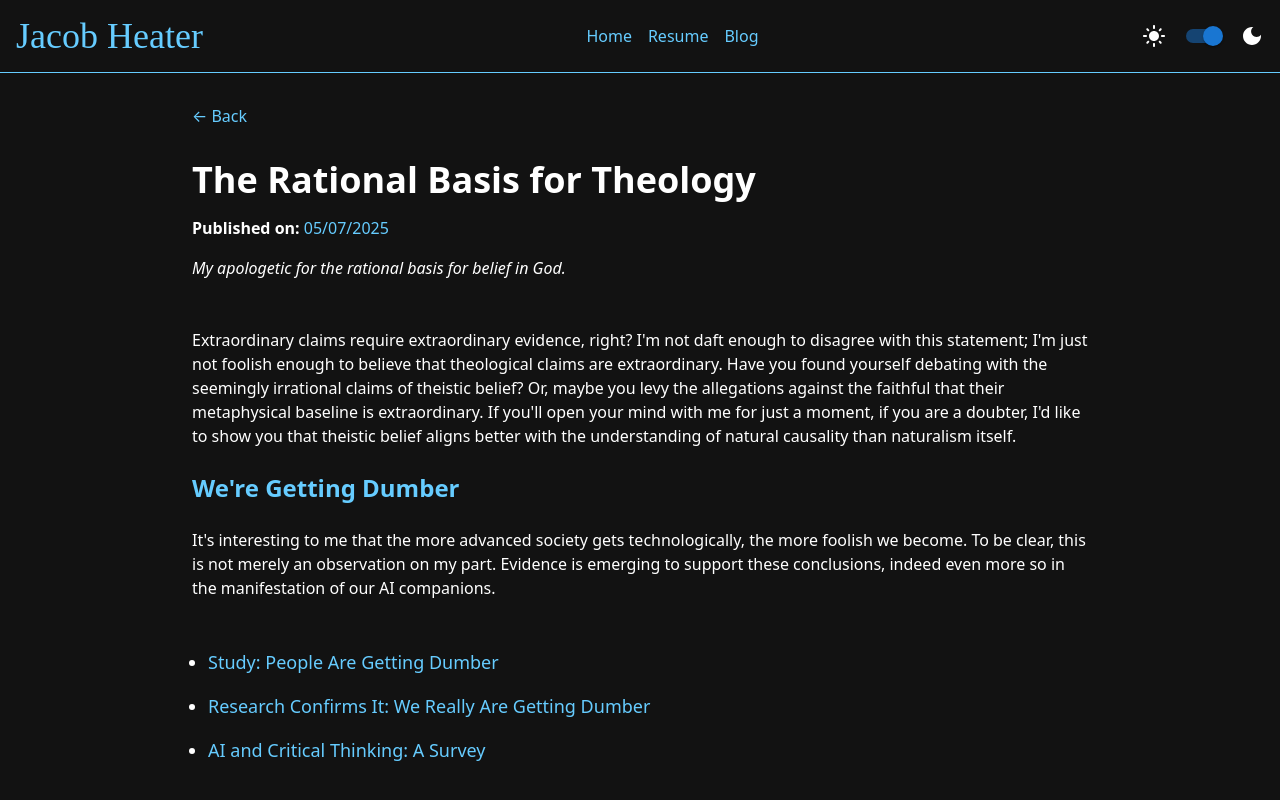
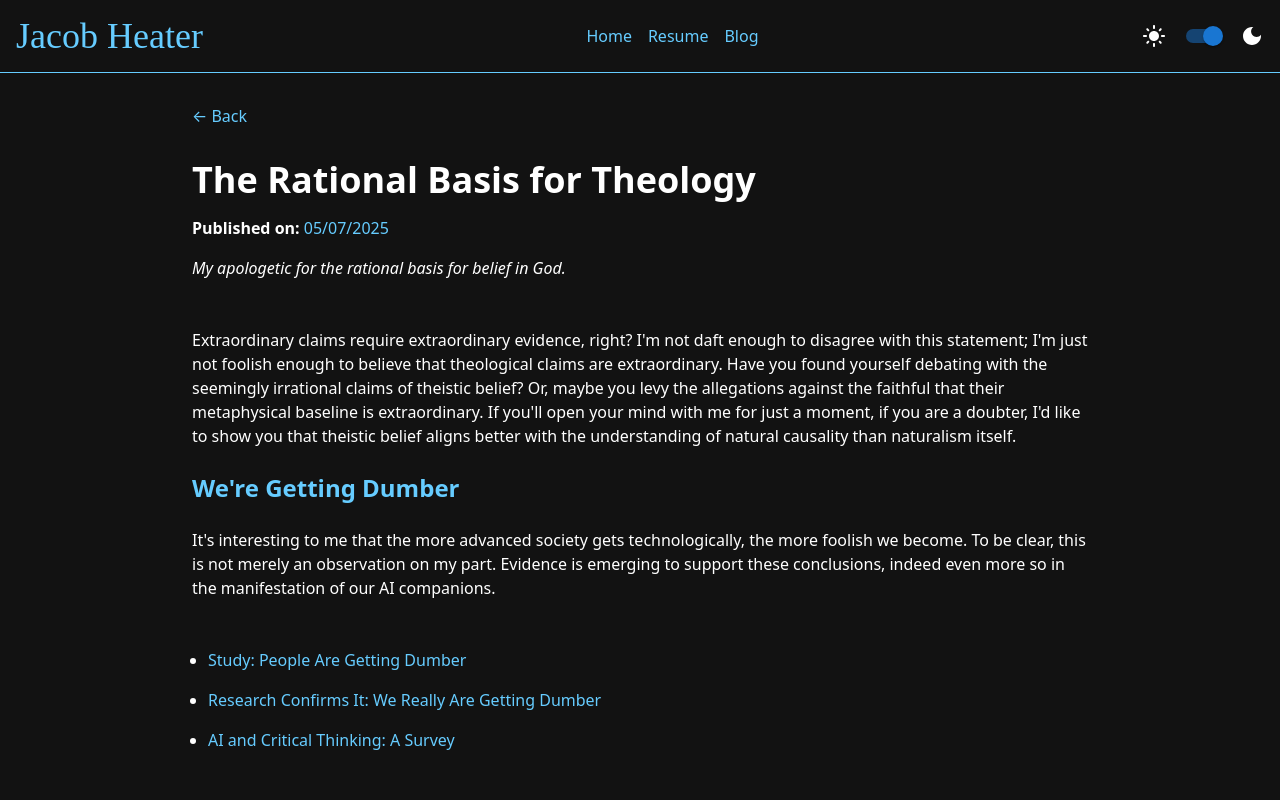
Before and after one commit to JacobHeater/jacobheater.github.io, a Next.js app: page /blog/theology/rational-theology in a window 1280 px wide. Shown: the top 800 px of the page. Built offline with nearby package versions, Linux system fonts and the light colour scheme; a web font is replaced by a local one.

Commit message:
fix: Simplify class names in BlogRenderer component for consistency

```diff
--- a/src/app/blog/components/blog-renderer.tsx
+++ b/src/app/blog/components/blog-renderer.tsx
@@ -58,7 +58,7 @@ export function BlogRenderer({ blog, className }: BlogRendererProps) {
           <Link
             href="#"
             onClick={() => router.back()}
-            className="text-blue-500 hover:underline">
+            className="hover:underline">
             &larr; Back
           </Link>
         </div>
@@ -109,9 +109,7 @@ export function BlogRenderer({ blog, className }: BlogRendererProps) {
                 ol: ({ ...props }) => (
                   <ol {...props} className="list-decimal pl-4 my-4" />
                 ),
-                li: ({ ...props }) => (
-                  <li {...props} className="text-lg my-4" />
-                ),
+                li: ({ ...props }) => <li {...props} className="my-4" />,
                 img: ({ ...props }) => (
                   <Image
                     loading="lazy"
```
